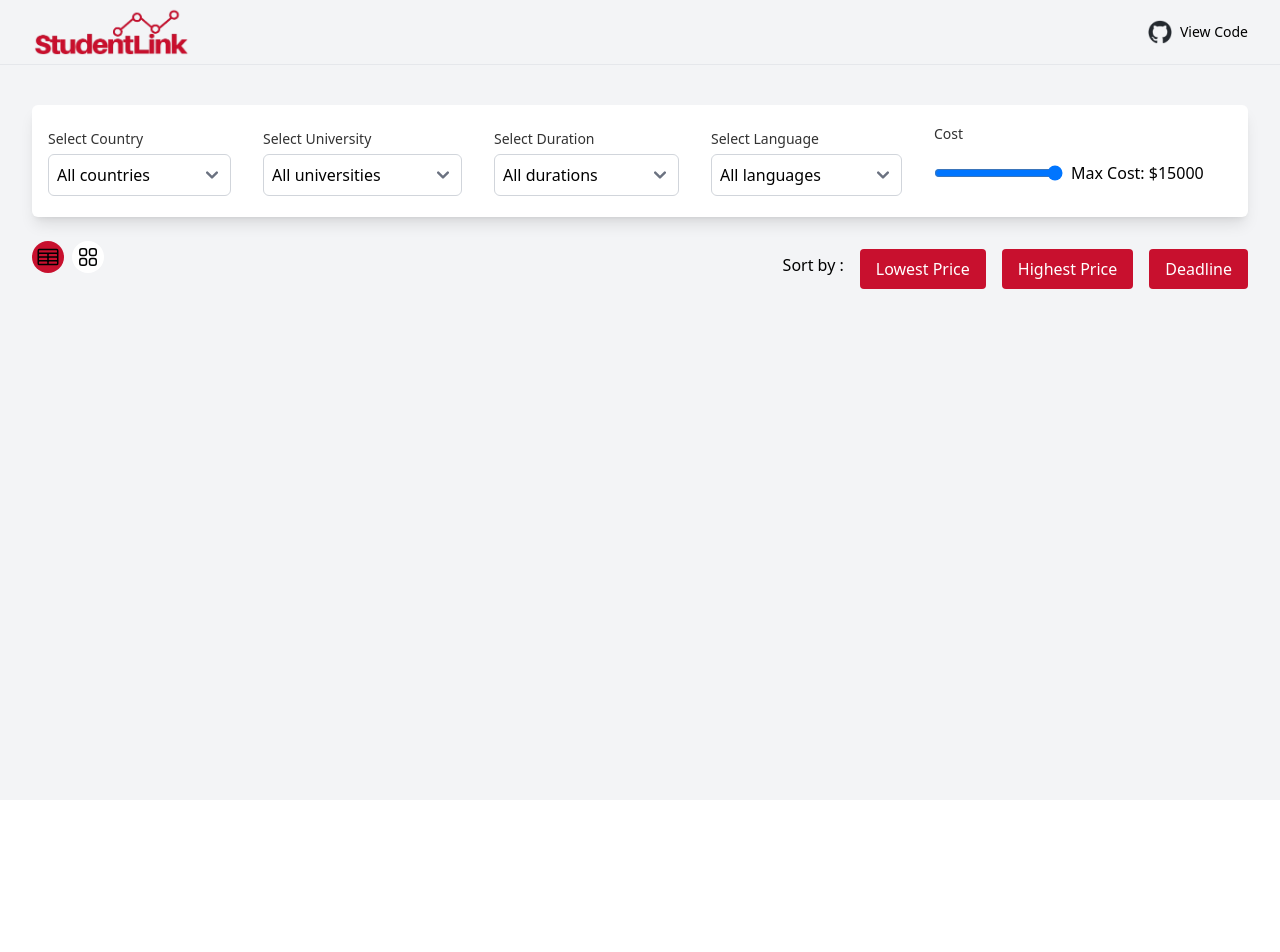
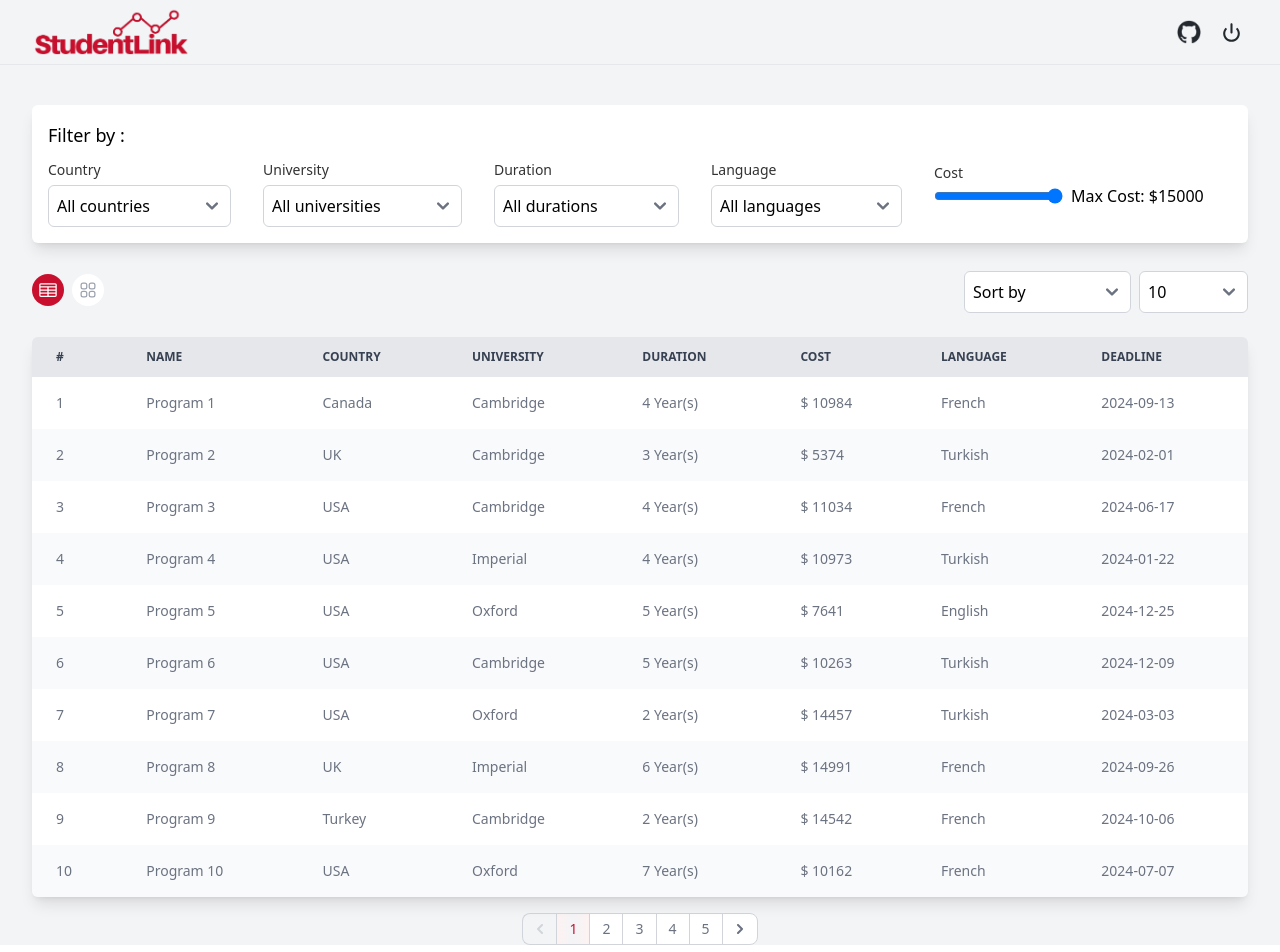
Before and after one commit to adnanali000/student-application-system, a React (Create React App) app: page / in a window 1280 px wide. Shown: the top 952 px of the page. Before the commit the page ends 800 px from the top, so only its background shows below. Built offline with nearby package versions, Linux system fonts and the light colour scheme; sample sign-in values are in the browser's storage.

Commit message:
table view work with pagination , sorting , filter

```diff
--- a/src/components/CustomSelect.jsx
+++ b/src/components/CustomSelect.jsx
@@ -1,11 +1,11 @@
 import React from 'react'
 
-export default function CustomSelect({ labelText, options, value, onChange,defaultOptionText }) {
+export default function CustomSelect({ labelText, options, value, onChange,defaultOptionText,customClass }) {
     return (
         <div className=''>
             <label className='text-sm text-appDarkGray'>{labelText}</label>
-            <select value={value} className='block p-2 mt-1 !pr-20 border focus:outline-none border-gray-300 rounded-md focus:outline-none focus:ring-2 focus:ring-blue-500 focus:border-transparent border-gray-300' onChange={onChange} >
-                <option value="">All {defaultOptionText}</option>
+            <select value={value} className={`block p-2 mt-1 !pr-20 border focus:outline-none border-gray-300 rounded-md focus:outline-none focus:ring-2 focus:ring-blue-500 focus:border-transparent border-gray-300 ${customClass}`} onChange={onChange} >
+                {defaultOptionText && <option value="">{defaultOptionText}</option>}
                 {options?.map((option, index) => (
                     <option key={index} value={option.value}>
                         {option.label}
--- a/src/components/Filters.jsx
+++ b/src/components/Filters.jsx
@@ -5,13 +5,14 @@ import { Countries, Languages, Durations, Universities } from '../utils/dummyVal
 export default function Filters({ filters, onFilterChange }) {
     return (
         <div className='w-full p-4 bg-white rounded-md shadow-lg'>
-            <div className='flex items-center gap-8 flex-wrap'>
-                <CustomSelect labelText="Select Country" defaultOptionText="countries" options={Countries} value={filters.country} onChange={(e) => onFilterChange('country', e.target.value)} />
-                <CustomSelect labelText="Select University" defaultOptionText="universities" options={Universities} value={filters.university} onChange={(e) => onFilterChange('university', e.target.value)} />
-                <CustomSelect labelText="Select Duration" defaultOptionText="durations" options={Durations} value={filters.duration} onChange={(e) => onFilterChange('duration', e.target.value)} />
-                <CustomSelect labelText="Select Language" defaultOptionText="languages" options={Languages} value={filters.language} onChange={(e) => onFilterChange('language', e.target.value)} />
+            <div className='text-lg font-medium'>Filter by : </div>
+            <div className='flex items-center mt-2 gap-8 flex-wrap'>
+                <CustomSelect labelText="Country" defaultOptionText="All countries" options={Countries} value={filters.country} onChange={(e) => onFilterChange('country', e.target.value)} />
+                <CustomSelect labelText="University" defaultOptionText="All universities" options={Universities} value={filters.university} onChange={(e) => onFilterChange('university', e.target.value)} />
+                <CustomSelect labelText="Duration" defaultOptionText="All durations" options={Durations} value={filters.duration} onChange={(e) => onFilterChange('duration', e.target.value)} />
+                <CustomSelect labelText="Language" defaultOptionText="All languages" options={Languages} value={filters.language} onChange={(e) => onFilterChange('language', e.target.value)} />
                 <div className='mb-4'>
-                    <div className='mb-4'>
+                    <div className=''>
                         <label className='text-sm text-appDarkGray'>Cost</label>
                     </div>
                     <div className='flex items-center space-x-2'>
--- a/src/components/Navbar.jsx
+++ b/src/components/Navbar.jsx
@@ -1,20 +1,31 @@
 import logo from '../assets/logo.png'
 import githubLogo from '../assets/github-mark.png'
+import logout from '../assets/logout.svg'
+import {useNavigate} from 'react-router-dom'
 
 export default function Navbar() {
+    const navigate = useNavigate()
+    const handleLogout = ()=>{
+        localStorage.clear()
+        navigate('/login')
+
+    }
+
     return (
         <div className='w-full flex items-center border-b justify-between px-8 py-2'>
             <div>
                 <img src={logo} className='w-40 h-12' />
             </div>
-            <a className='flex items-center space-x-2 hover:underline cursor-pointer text-sm' href='https://github.com/adnanali000/student-application-system.git' target='_blank'>
-                <div>
+            <div className='flex items-center space-x-2'>
+            <a className='flex hover:bg-gray-200 p-1.5 rounded-full items-center space-x-2 hover:underline cursor-pointer text-sm' href='https://github.com/adnanali000/student-application-system.git' target='_blank'>
+                <div title="View code">
                     <img src={githubLogo} className='w-6 h-6' />
                 </div>
-                <div>
-                    View Code
-                </div>
             </a>
+            <div onClick={handleLogout} title="Logout" className='p-1 hover:bg-gray-200 rounded-full cursor-pointer'>
+                <img src={logout} />
+            </div>
+            </div>
         </div>
     )
 }
--- /dev/null
+++ b/src/components/Pagination.jsx
@@ -0,0 +1,96 @@
+import React from 'react';
+
+function Pagination({ currentPage, totalPages, onPageChange }) {
+  const renderPageNumbers = () => {
+    const pages = [];
+
+    for (let i = 1; i <= totalPages; i++) {
+      pages.push(
+        <li key={i}>
+          <button
+            onClick={() => onPageChange(i)}
+            className={`flex items-center justify-center px-3 h-8 leading-tight ${
+              currentPage === i
+                ? 'text-appRed bg-gradient-to-r from-red-50 via-gray-100 to-red-50'
+                : 'text-gray-500 bg-white hover:bg-gray-100 hover:text-gray-700'
+            } border border-gray-300 dark:bg-gray-800 dark:border-gray-700 dark:text-gray-400 dark:hover:bg-gray-700 dark:hover:text-white`}
+          >
+            {i}
+          </button>
+        </li>
+      );
+    }
+
+    return pages;
+  };
+
+  return (
+    <div className='my-4 flex items-center justify-center'>
+      <nav aria-label="Page navigation example">
+        <ul className="flex items-center -space-x-px h-8 text-sm">
+          <li>
+            <button
+              onClick={() => currentPage > 1 && onPageChange(currentPage - 1)}
+              className={`flex items-center justify-center px-3 h-8 leading-tight ${
+                currentPage === 1
+                  ? 'text-gray-300 cursor-not-allowed'
+                  : 'text-gray-500 bg-white hover:bg-gray-100 hover:text-gray-700'
+              } border border-e-0 border-gray-300 rounded-s-lg dark:bg-gray-800 dark:border-gray-700 dark:text-gray-400 dark:hover:bg-gray-700 dark:hover:text-white`}
+              disabled={currentPage === 1}
+            >
+              <span className="sr-only">Previous</span>
+              <svg
+                className="w-2.5 h-2.5 rtl:rotate-180"
+                aria-hidden="true"
+                xmlns="http://www.w3.org/2000/svg"
+                fill="none"
+                viewBox="0 0 6 10"
+              >
+                <path
+                  stroke="currentColor"
+                  strokeLinecap="round"
+                  strokeLinejoin="round"
+                  strokeWidth="2"
+                  d="M5 1 1 5l4 4"
+                />
+              </svg>
+            </button>
+          </li>
+
+          {renderPageNumbers()}
+
+          <li>
+            <button
+              onClick={() => currentPage < totalPages && onPageChange(currentPage + 1)}
+              className={`flex items-center justify-center px-3 h-8 leading-tight ${
+                currentPage === totalPages
+                  ? 'text-gray-300 cursor-not-allowed'
+                  : 'text-gray-500 bg-white hover:bg-gray-100 hover:text-gray-700'
+              } border border-gray-300 rounded-e-lg dark:bg-gray-800 dark:border-gray-700 dark:text-gray-400 dark:hover:bg-gray-700 dark:hover:text-white`}
+              disabled={currentPage === totalPages}
+            >
+              <span className="sr-only">Next</span>
+              <svg
+                className="w-2.5 h-2.5 rtl:rotate-180"
+                aria-hidden="true"
+                xmlns="http://www.w3.org/2000/svg"
+                fill="none"
+                viewBox="0 0 6 10"
+              >
+                <path
+                  stroke="currentColor"
+                  strokeLinecap="round"
+                  strokeLinejoin="round"
+                  strokeWidth="2"
+                  d="m1 9 4-4-4-4"
+                />
+              </svg>
+            </button>
+          </li>
+        </ul>
+      </nav>
+    </div>
+  );
+}
+
+export default Pagination;
--- a/src/components/SortSection.jsx
+++ b/src/components/SortSection.jsx
@@ -1,33 +1,29 @@
 import React from 'react'
 import CustomButton from './CustomButton'
+import CustomSelect from './CustomSelect'
+import { Sortby,ItemsPage } from '../utils/dummyValues'
 
-export default function SortSection({view,handleView}) {
+export default function SortSection({ view, handleView, handleSort, sortBy,perPage,handlePage }) {
     return (
         <div className='w-full flex items-center justify-between'>
             <div className='flex items-center gap-2'>
-            <div onClick={()=>handleView('table')} className={`w-8 h-8 rounded-full flex items-center justify-center ${view=='table'?'bg-appRed':'bg-white cursor-pointer hover:bg-appLightGray'}`}>
-            <svg xmlns="http://www.w3.org/2000/svg" className={`${view=='table'?'text-white':'text-gray-400'} w-5 h-5`} fill="none" viewBox="0 0 24 24" stroke-width="1.5" stroke="currentColor" class="size-6">
-                <path stroke-linecap="round" stroke-linejoin="round" d="M3.375 19.5h17.25m-17.25 0a1.125 1.125 0 0 1-1.125-1.125M3.375 19.5h7.5c.621 0 1.125-.504 1.125-1.125m-9.75 0V5.625m0 12.75v-1.5c0-.621.504-1.125 1.125-1.125m18.375 2.625V5.625m0 12.75c0 .621-.504 1.125-1.125 1.125m1.125-1.125v-1.5c0-.621-.504-1.125-1.125-1.125m0 3.75h-7.5A1.125 1.125 0 0 1 12 18.375m9.75-12.75c0-.621-.504-1.125-1.125-1.125H3.375c-.621 0-1.125.504-1.125 1.125m19.5 0v1.5c0 .621-.504 1.125-1.125 1.125M2.25 5.625v1.5c0 .621.504 1.125 1.125 1.125m0 0h17.25m-17.25 0h7.5c.621 0 1.125.504 1.125 1.125M3.375 8.25c-.621 0-1.125.504-1.125 1.125v1.5c0 .621.504 1.125 1.125 1.125m17.25-3.75h-7.5c-.621 0-1.125.504-1.125 1.125m8.625-1.125c.621 0 1.125.504 1.125 1.125v1.5c0 .621-.504 1.125-1.125 1.125m-17.25 0h7.5m-7.5 0c-.621 0-1.125.504-1.125 1.125v1.5c0 .621.504 1.125 1.125 1.125M12 10.875v-1.5m0 1.5c0 .621-.504 1.125-1.125 1.125M12 10.875c0 .621.504 1.125 1.125 1.125m-2.25 0c.621 0 1.125.504 1.125 1.125M13.125 12h7.5m-7.5 0c-.621 0-1.125.504-1.125 1.125M20.625 12c.621 0 1.125.504 1.125 1.125v1.5c0 .621-.504 1.125-1.125 1.125m-17.25 0h7.5M12 14.625v-1.5m0 1.5c0 .621-.504 1.125-1.125 1.125M12 14.625c0 .621.504 1.125 1.125 1.125m-2.25 0c.621 0 1.125.504 1.125 1.125m0 1.5v-1.5m0 0c0-.621.504-1.125 1.125-1.125m0 0h7.5" />
+                <div onClick={() => handleView('table')} className={`w-8 h-8 rounded-full flex items-center justify-center ${view == 'table' ? 'bg-appRed' : 'bg-white cursor-pointer hover:bg-appLightGray'}`}>
+                    <svg xmlns="http://www.w3.org/2000/svg" className={`${view == 'table' ? '!text-white' : '!text-gray-400'} w-5 h-5`} fill="none" viewBox="0 0 24 24" strokeWidth="1.5" stroke="currentColor">
+                        <path strokeLinecap="round" strokeLinejoin="round" d="M3.375 19.5h17.25m-17.25 0a1.125 1.125 0 0 1-1.125-1.125M3.375 19.5h7.5c.621 0 1.125-.504 1.125-1.125m-9.75 0V5.625m0 12.75v-1.5c0-.621.504-1.125 1.125-1.125m18.375 2.625V5.625m0 12.75c0 .621-.504 1.125-1.125 1.125m1.125-1.125v-1.5c0-.621-.504-1.125-1.125-1.125m0 3.75h-7.5A1.125 1.125 0 0 1 12 18.375m9.75-12.75c0-.621-.504-1.125-1.125-1.125H3.375c-.621 0-1.125.504-1.125 1.125m19.5 0v1.5c0 .621-.504 1.125-1.125 1.125M2.25 5.625v1.5c0 .621.504 1.125 1.125 1.125m0 0h17.25m-17.25 0h7.5c.621 0 1.125.504 1.125 1.125M3.375 8.25c-.621 0-1.125.504-1.125 1.125v1.5c0 .621.504 1.125 1.125 1.125m17.25-3.75h-7.5c-.621 0-1.125.504-1.125 1.125m8.625-1.125c.621 0 1.125.504 1.125 1.125v1.5c0 .621-.504 1.125-1.125 1.125m-17.25 0h7.5m-7.5 0c-.621 0-1.125.504-1.125 1.125v1.5c0 .621.504 1.125 1.125 1.125M12 10.875v-1.5m0 1.5c0 .621-.504 1.125-1.125 1.125M12 10.875c0 .621.504 1.125 1.125 1.125m-2.25 0c.621 0 1.125.504 1.125 1.125M13.125 12h7.5m-7.5 0c-.621 0-1.125.504-1.125 1.125M20.625 12c.621 0 1.125.504 1.125 1.125v1.5c0 .621-.504 1.125-1.125 1.125m-17.25 0h7.5M12 14.625v-1.5m0 1.5c0 .621-.504 1.125-1.125 1.125M12 14.625c0 .621.504 1.125 1.125 1.125m-2.25 0c.621 0 1.125.504 1.125 1.125m0 1.5v-1.5m0 0c0-.621.504-1.125 1.125-1.125m0 0h7.5" />
                     </svg>
                 </div>
-            <div onClick={()=>handleView('card')} className={`w-8 h-8 rounded-full flex items-center justify-center ${view=='card'?'bg-appRed':'bg-white cursor-pointer hover:bg-appLightGray'}`}>
-                <svg xmlns="http://www.w3.org/2000/svg" className={`${view=='card'?'text-white':'text-gray-400'} w-5 h-5`} fill="none" viewBox="0 0 24 24" stroke-width="1.5" stroke="currentColor" class="size-6">
-                <path stroke-linecap="round" stroke-linejoin="round" d="M3.75 6A2.25 2.25 0 0 1 6 3.75h2.25A2.25 2.25 0 0 1 10.5 6v2.25a2.25 2.25 0 0 1-2.25 2.25H6a2.25 2.25 0 0 1-2.25-2.25V6ZM3.75 15.75A2.25 2.25 0 0 1 6 13.5h2.25a2.25 2.25 0 0 1 2.25 2.25V18a2.25 2.25 0 0 1-2.25 2.25H6A2.25 2.25 0 0 1 3.75 18v-2.25ZM13.5 6a2.25 2.25 0 0 1 2.25-2.25H18A2.25 2.25 0 0 1 20.25 6v2.25A2.25 2.25 0 0 1 18 10.5h-2.25a2.25 2.25 0 0 1-2.25-2.25V6ZM13.5 15.75a2.25 2.25 0 0 1 2.25-2.25H18a2.25 2.25 0 0 1 2.25 2.25V18A2.25 2.25 0 0 1 18 20.25h-2.25A2.25 2.25 0 0 1 13.5 18v-2.25Z" />
+                <div onClick={() => handleView('card')} className={`w-8 h-8 rounded-full flex items-center justify-center ${view == 'card' ? 'bg-appRed' : 'bg-white cursor-pointer hover:bg-appLightGray'}`}>
+                    <svg xmlns="http://www.w3.org/2000/svg" className={`${view == 'card' ? '!text-white' : '!text-gray-400'} w-5 h-5`} fill="none" viewBox="0 0 24 24" strokeWidth="1.5" stroke="currentColor">
+                        <path strokeLinecap="round" strokeLinejoin="round" d="M3.75 6A2.25 2.25 0 0 1 6 3.75h2.25A2.25 2.25 0 0 1 10.5 6v2.25a2.25 2.25 0 0 1-2.25 2.25H6a2.25 2.25 0 0 1-2.25-2.25V6ZM3.75 15.75A2.25 2.25 0 0 1 6 13.5h2.25a2.25 2.25 0 0 1 2.25 2.25V18a2.25 2.25 0 0 1-2.25 2.25H6A2.25 2.25 0 0 1 3.75 18v-2.25ZM13.5 6a2.25 2.25 0 0 1 2.25-2.25H18A2.25 2.25 0 0 1 20.25 6v2.25A2.25 2.25 0 0 1 18 10.5h-2.25a2.25 2.25 0 0 1-2.25-2.25V6ZM13.5 15.75a2.25 2.25 0 0 1 2.25-2.25H18a2.25 2.25 0 0 1 2.25 2.25V18A2.25 2.25 0 0 1 18 20.25h-2.25A2.25 2.25 0 0 1 13.5 18v-2.25Z" />
                     </svg>
                 </div>
             </div>
-        <div className='flex items-center gap-4 '>
-            <div className='text-md mt-4'>
-                Sort by :
+            <div className='flex items-center gap-2'>
+                <div>
+                    <CustomSelect customClass="!pr-10" defaultOptionText="Sort by" options={Sortby} value={sortBy} onChange={(e) => handleSort(e.target.value)} />
                 </div>
                 <div>
-                <CustomButton text="Lowest Price" className='font-normal' />
-            </div>
-            <div>
-                <CustomButton text="Highest Price" className='font-normal' />
-            </div>
-            <div>
-                <CustomButton text="Deadline" className='font-normal' />
+                    <CustomSelect customClass="!pr-10" options={ItemsPage} value={perPage} onChange={(e) => handlePage(e.target.value)} />
                 </div>
             </div>
         </div>
--- /dev/null
+++ b/src/components/TableView.jsx
@@ -0,0 +1,48 @@
+import { Columns } from '../utils/dummyValues'
+
+export default function TableView({ data }) {
+    const getValues = (col,val)=>{
+        if(col == 'duration'){
+            return `${val} Year(s)`
+        }else if(col == 'cost'){
+            return `$ ${val}`
+        }
+        else{
+            return val
+        }
+    }
+
+    return (
+        <div className='w-full'>
+            <div className="relative overflow-x-auto shadow-lg sm:rounded-md">
+                <table className="w-full text-sm text-left rtl:text-right text-gray-500">
+                    <thead className="text-xs text-gray-700 uppercase bg-gray-200">
+                        <tr>
+                            <th scope="col" className="px-6 py-3">#</th>
+                            {Columns?.map((col, colIndex) => (
+                                <th key={colIndex} scope="col" className="px-6 py-3">
+                                    {col.label}
+                                </th>
+                            ))
+                            }
+                        </tr>
+                    </thead>
+                    <tbody>
+                        {data?.map((item, index) => (
+                            <tr key={index} className={`${index % 2 == 0 ?'bg-white':'bg-gray-50'} hover:bg-gray-100`}>
+                            <td className='px-6 py-4'>{index + 1}</td>
+                            {Columns.map((col,i)=>(
+                                <td key={i} className="px-6 py-4">
+                                    {getValues(col.name,item[col.name])}
+                                </td>
+                            ))
+                            }
+                        </tr>
+                        ))
+                        }
+                    </tbody>
+                </table>
+            </div>
+        </div>
+    )
+}
--- a/src/pages/Home.jsx
+++ b/src/pages/Home.jsx
@@ -1,9 +1,16 @@
-import React,{useState} from 'react'
-import {Navbar,Filters,SortSection} from '../components'
+import React,{useState,useEffect} from 'react'
+import {Navbar,Filters,SortSection,TableView,CardView,Pagination} from '../components'
+import {DummyData} from '../utils/dummyValues'
 
 
 export default function Home() {
-  const [view,setView] = useState('table')
+  const [data,setData] = useState(DummyData())
+  const [filteredData,setFilteredData] = useState(data)
+  const [view,setView] = useState("table")
+  const [sortBy,setSortBy] = useState("")
+  const [currentPage,setCurrentPage] = useState(1)
+  const [itemsPerPage,setItemsPerPage] = useState(10);
+  const totalPages = Math.ceil(filteredData?.length / itemsPerPage);
   const [filters,setFilters] = useState({
     country:'',
     language:'',
@@ -11,18 +18,72 @@ export default function Home() {
     university:'',
     cost: { min: 0, max: 15000 },
   })
+  const indexOfLastItem = currentPage * itemsPerPage;
+  const indexOfFirstItem = indexOfLastItem - itemsPerPage;
+  const currentData = filteredData?.slice(indexOfFirstItem, indexOfLastItem)
 
   const onFilterChange = (name,value)=>{
-    setFilters((prev) => ({
-      ...prev,
-      [name]:value
-    }))
+    if(name == 'cost'){
+      setFilters((prev) => ({
+        ...prev,
+        cost:{
+          ...prev.cost,
+          max:value
+        }
+      }))
+    }else{
+      setFilters((prev) => ({
+        ...prev,
+        [name]:value
+      }))
+    }
   }
 
   const handleView = (val)=>{
     setView(val)
   }
 
+  const handleItemPerPage = (val)=>{
+    setItemsPerPage(val)
+  }
+
+  const handlePageChange = (pageNumber) => {
+    setCurrentPage(pageNumber);
+  };
+
+  useEffect(()=>{
+    let updatedData = [...data]
+
+    if(filters.country){
+      updatedData = updatedData.filter(val => val.country === filters.country)
+    }
+    if(filters.university){
+      updatedData = updatedData.filter(val => val.university === filters.university)
+    }
+    if(filters.language){
+      updatedData = updatedData.filter(val => val.language === filters.language)
+    }
+    if(filters.duration){
+      updatedData = updatedData.filter(val => val.duration === parseInt(filters.duration))
+    }
+    if(filters.cost.min || filters.cost.max){
+      updatedData = updatedData.filter(val => val.cost >= filters.cost.min && val.cost <= filters.cost.max)
+    }
+
+    if(sortBy == 'lowPrice'){
+      updatedData.sort((a,b) => a.cost - b.cost)
+    }else if(sortBy == 'highPrice'){
+      updatedData.sort((a,b) => b.cost - a.cost)
+    }else if(sortBy == 'deadline'){
+      updatedData.sort((a,b) => new Date(a.deadline) - new Date(b.deadline))
+    }
+    setFilteredData(updatedData)
+    setCurrentPage(1);
+  },[data,filters,sortBy])
+
+  const handleSort = (val)=>{
+    setSortBy(val)
+  }
 
   return (
     <div className='min-h-screen bg-gray-100'>
@@ -31,8 +92,14 @@ export default function Home() {
         <div className='mt-10'>
           <Filters filters={filters} onFilterChange = {onFilterChange} />
         </div>
-        <div className='my-2'>
-          <SortSection view={view} handleView={handleView}/>
+        <div className='my-6'>
+          <SortSection view={view} sortBy={sortBy} handleView={handleView} handlePage={handleItemPerPage} handleSort = {handleSort} />
+        </div>
+        <div>
+          {view == 'table' ? <TableView data={currentData} /> : <CardView />}
+        </div>
+        <div>
+          <Pagination currentPage={currentPage} totalPages={totalPages} perPage={itemsPerPage} onPageChange={handlePageChange} />
         </div>
       </div>
     </div>
--- a/src/utils/dummyValues.js
+++ b/src/utils/dummyValues.js
@@ -8,7 +8,7 @@ export const Countries = [
 
 export const Universities = [
     { label: 'MIT', value: 'MIT' },
-    { label: 'Stanford', value: 'Stanford' },
+    { label: 'Imperial', value: 'Imperial' },
     { label: 'Oxford', value: 'Oxford' },
     { label: 'Cambridge', value: 'Cambridge' },
 ]
@@ -19,6 +19,20 @@ export const Languages = [
     { label: 'French', value: 'French' },
 ]
 
+
+export const Sortby = [
+  {label:'Low Price',value:'lowPrice'},
+  {label:'High Price',value:'highPrice'},
+  {label:'Deadline',value:'deadline'},
+]
+
+export const ItemsPage = [
+  {label:10,value:10},
+  {label:20,value:20},
+  {label:30,value:30},
+  {label:40,value:40},
+  {label:50,value:50},
+]
 
 export const Durations = [
     { label: 1, value: 1 },
@@ -31,24 +45,34 @@ export const Durations = [
     { label: 8, value: 8 },
 ]
 
+export const Columns = [
+  {label:'Name',name:'name'},
+  {label:'Country',name:'country'},
+  {label:'University',name:'university'},
+  {label:'Duration',name:'duration'},
+  {label:'Cost',name:'cost'},
+  {label:'Language',name:'language'},
+  {label:'Deadline',name:'deadline'},
+]
+
 export const DummyData = ()=>{
     const data = [];
     for (let i = 1; i <= 50; i++) {
         data.push({
           id: i,
+          country: Countries[Math.floor(Math.random() * Countries.length)]?.value,
           name: `Program ${i}`,
-          university: Universities[Math.floor(Math.random() * Universities.length)],
-          country: Countries[Math.floor(Math.random() * Countries.length)],
-          duration: Durations[Math.floor(Math.random() * Durations.length)],
-          cost: Math.floor(Math.random() * 10000) + 5000, // Random cost between 5000-15000
+          university: Universities[Math.floor(Math.random() * Universities.length)]?.value,
+          cost: Math.floor(Math.random() * 10000) + 5000,
+          duration: Durations[Math.floor(Math.random() * Durations.length)]?.value,
+          language: Languages[Math.floor(Math.random() * Languages.length)]?.value,
           deadline: new Date(
             2024,
             Math.floor(Math.random() * 12),
             Math.floor(Math.random() * 28)
           )
             .toISOString()
-            .split("T")[0], // Random date in 2024
-          language: Languages[Math.floor(Math.random() * Languages.length)],
+            .split("T")[0],
         });
       }
       return data;
--- a/tailwind.config.js
+++ b/tailwind.config.js
@@ -9,7 +9,6 @@ module.exports = {
       colors:{
         appRed : '#C8102E',
         appRedHover : '#b70c26',
-        appGreen: '#41901c',
         appDarkGray: '#323232',
         appLightGray: '#DEDEDE',
         appDimGray: '#7f7f7f',
```
Also changed, not shown: src/components/CardView.jsx (added, +7 -0 lines), src/components/index.js (+7 -1 lines), src/assets/logout.svg (added). Lines whose indentation alone changed are shown as unchanged.
